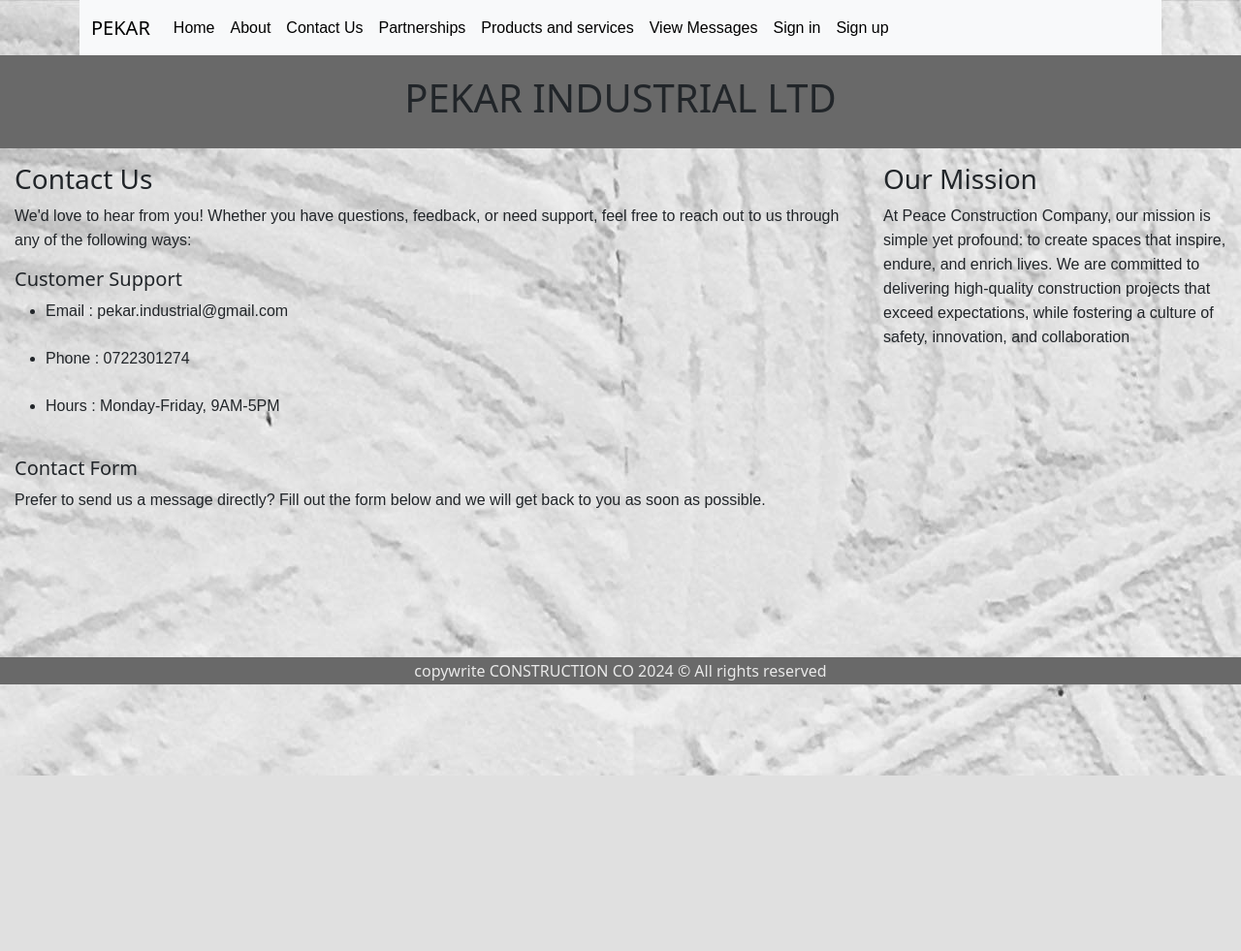
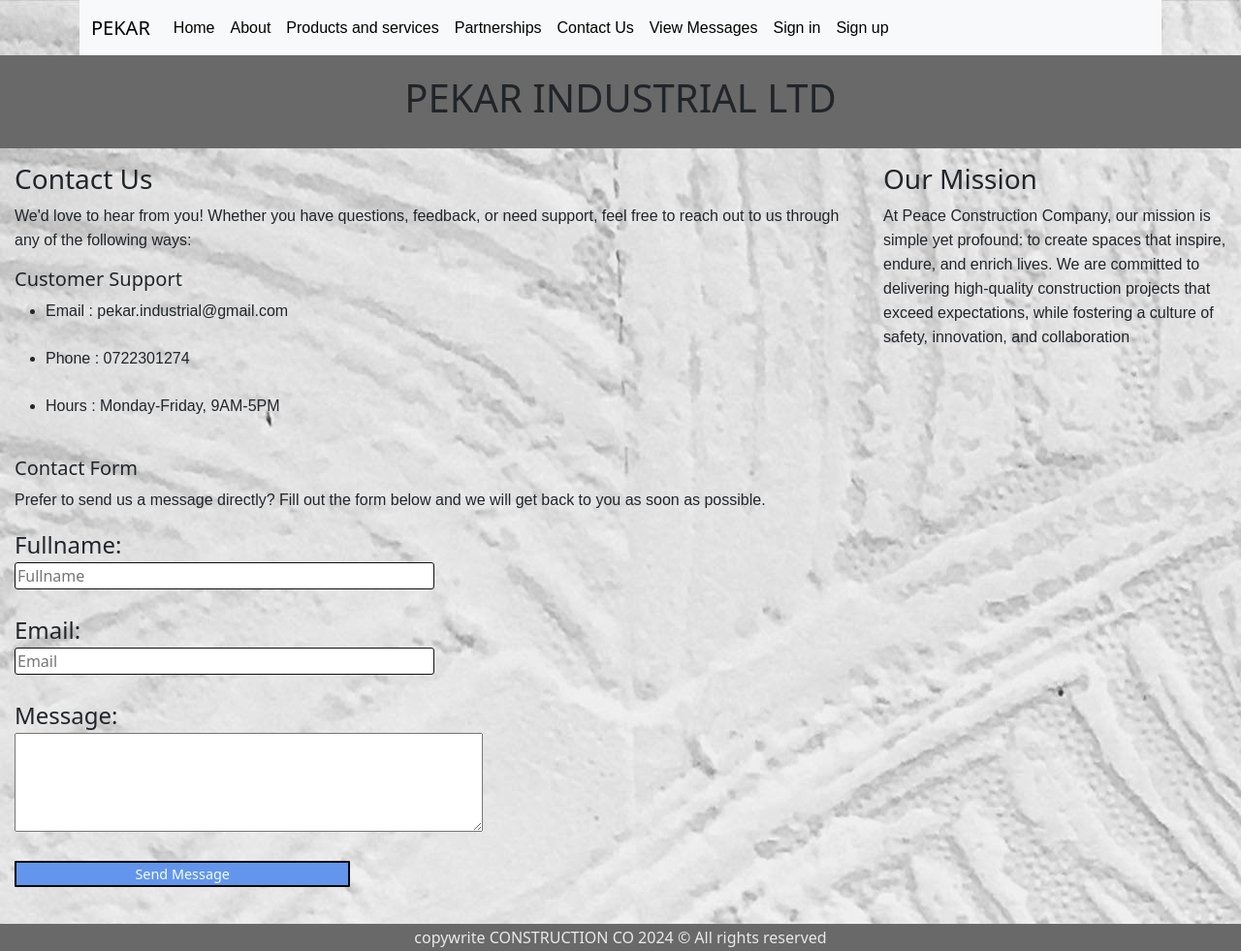
Before and after one commit to IreneWanjiruKariuki/project2, a PHP site: page /index4.php in a window 1280 px wide. Shown: the whole page at 97% size. Before the commit the page ends 800 px from the top, so only its background shows below. Run offline with PHP 8.4, Linux system fonts and the light colour scheme.

Commit message:
contact us form

```diff
--- a/css.css/formStyle.css
+++ b/css.css/formStyle.css
@@ -5,7 +5,7 @@ input[type=text],[type=email]{
     border-radius: 3px;
     border: 1px solid #101010;
 }
-input[type=submit]{
+input[type=button]{
     width: 40%;
     padding: 12px,16px;
     font-size: 0.9em;
--- a/index4.php
+++ b/index4.php
@@ -24,10 +24,27 @@
             </ul>
             <h5>Contact Form</h5>
             <p>Prefer to send us a message directly? Fill out the form below and we will get back to you as soon as possible.</p>
+
+            <form action="<?php print htmlspecialchars($_SERVER["PHP_SELF"]); ?>" method="post" class="contacts_form label">
+                <label for="fn">Fullname:</label><br>
+                <input type="text" id="fn"
+                placeholder="Fullname" name="fullname" required><br><br>
+
+                <label for="em">Email:</label><br>
+                <input type="email" id="em"
+                placeholder="Email" name="email" required><br><br>
+
+                <label for="msg">Message:</label><br>
+                <textarea id="msg"
+                placeholder="Enter your message here" name="message" rows="4" cols="50">
+                </textarea><br><br>
+
+                <input type="button" name="send_message" value="Send Message">
+            </form>
         </div>
         <?php include_once ("templates/sidebar.php"); ?>
     </div>
-    <div class="footer" style="margin-block-start: 525px;">
+    <div class="footer" style="margin-block-start: 800px;">
         copywrite CONSTRUCTION CO 2024 &copy; All rights reserved
     </div>
 
--- a/templates/nav.php
+++ b/templates/nav.php
@@ -16,18 +16,18 @@
                             <a class="nav-link active" aria-current="page" href="index2.php">About</a>
                         </li>
                         <li class="nav-item">
-                            <a class="nav-link active" aria-current="page" href="index4.php">Contact Us</a>
+                            <a class="nav-link active" aria-current="page" href="index6.php">Products and services</a>
                         </li>
                         <li class="nav-item">
                             <a class="nav-link active" aria-current="page" href="index5.php">Partnerships</a>
                         </li>
                         <li class="nav-item">
-                            <a class="nav-link active" aria-current="page" href="index6.php">Products and services</a>
+                            <a class="nav-link active" aria-current="page" href="index4.php">Contact Us</a>
                         </li>
                         <li class="nav-item">
                             <a class="nav-link active" aria-current="page" href="view_messages.php">View Messages</a>
                         </li>
-                        <li class="nav-item">
+                        <li class="nav-item" >
                             <a class="nav-link active" aria-current="page" href="r.php">Sign in</a>
                         </li>
                         <li class="nav-item">
```
